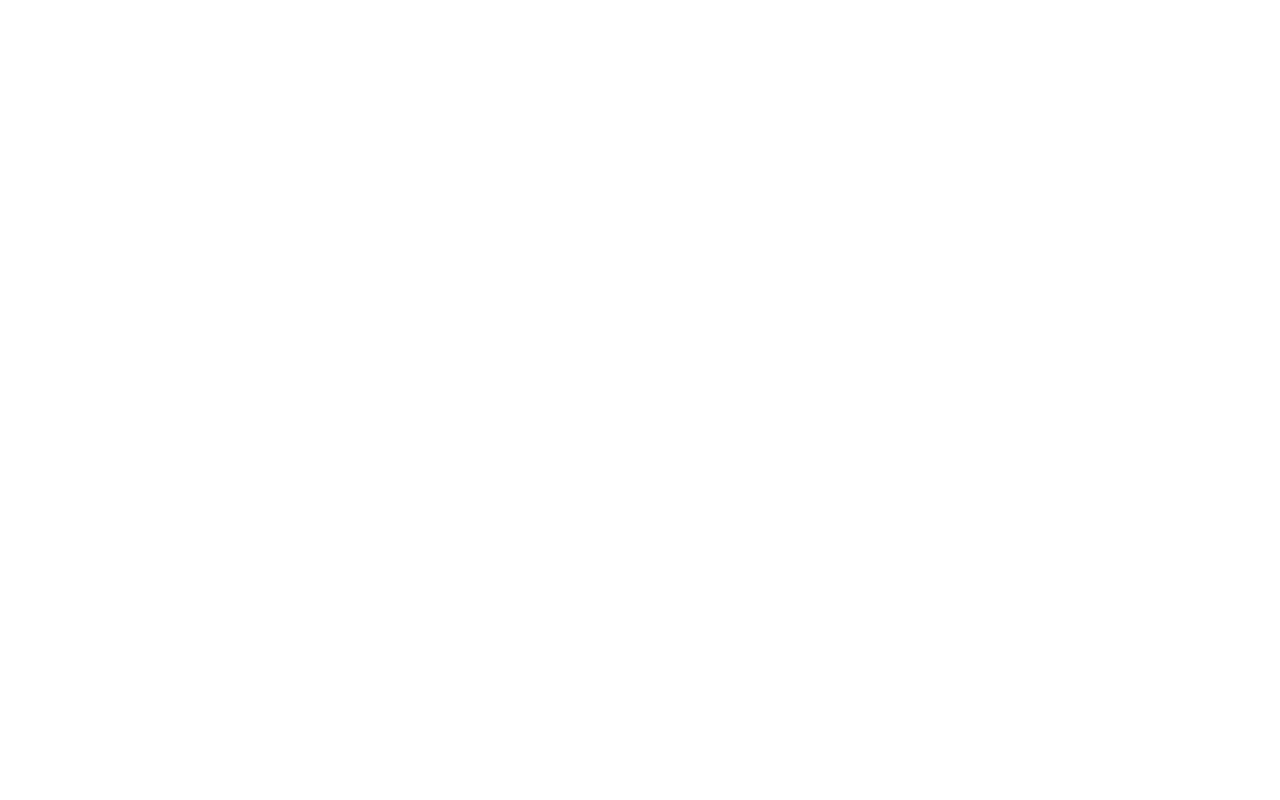
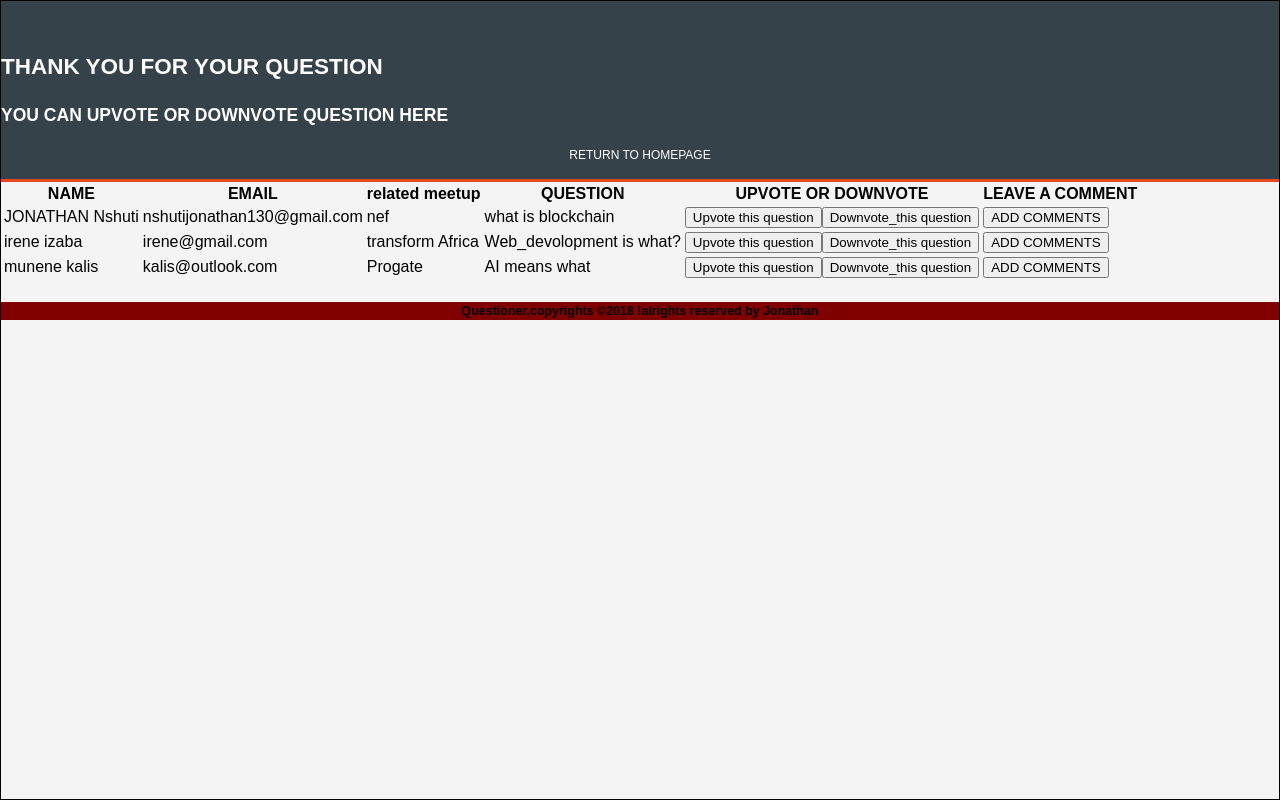
Before and after one commit to nshutijonathan/Questioner, a plain HTML site: page UI/question.html in a window 1280 px wide. Drawn offline with Linux system fonts and the light colour scheme.

```diff
--- a/UI/question.html
+++ b/UI/question.html
@@ -0,0 +1,50 @@
+<html>
+
+<header>
+		<H2>THANK YOU FOR YOUR QUESTION</H2>
+		<h3>YOU CAN UPVOTE OR DOWNVOTE QUESTION HERE</h3>
+		<P id="return"><a href="index.html">return to homepage</a></P>
+</header>
+</head>
+<link rel="stylesheet" type="text/css" href="style/mycss.css">
+
+<body>
+	<table>
+	<tr>
+		<th>NAME</th>
+		<th>EMAIL</th>
+		<th>related meetup</th>
+		<th>QUESTION</th>
+		<TH>UPVOTE OR DOWNVOTE</TH>
+		<TH>LEAVE A COMMENT</TH>
+	</tr>
+	<tr>
+		<td>JONATHAN Nshuti</td>
+		<td>nshutijonathan130@gmail.com</td>
+		<td>nef</td>
+		<td> what is blockchain</td>
+		<TD><button>Upvote this question</button><button>Downvote_this question</button></TD>
+		<TD><button>ADD COMMENTS</button></TD>
+	</tr>
+	<tr>
+		<td>irene izaba</td>
+		<td>irene@gmail.com</td>
+		<td>transform Africa</td>
+		<td>Web_devolopment is what?</td>
+		<TD><button>Upvote this question</button><button>Downvote_this question</button></TD>
+		<TD><button>ADD COMMENTS</button></TD>
+	</tr>
+	<tr>
+		<td>munene kalis</td>
+		<td>kalis@outlook.com</td>
+		<td>Progate</td>
+		<td>AI means what</td>
+		<TD><button>Upvote this question</button><button>Downvote_this question</button></TD>
+		<TD><button>ADD COMMENTS</button></TD>
+	</tr>
+</table>
+
+</body>
+<footer id="dash_footer">
+	<p><h5>Questioner,copyrights &copy;2018 !alrights reserved by Jonathan</h5></p>
+</footer></html>
```
Also changed, not shown: UI/index.html (+2 -2 lines), UI/user_profile.html (added, +9 -0 lines).
